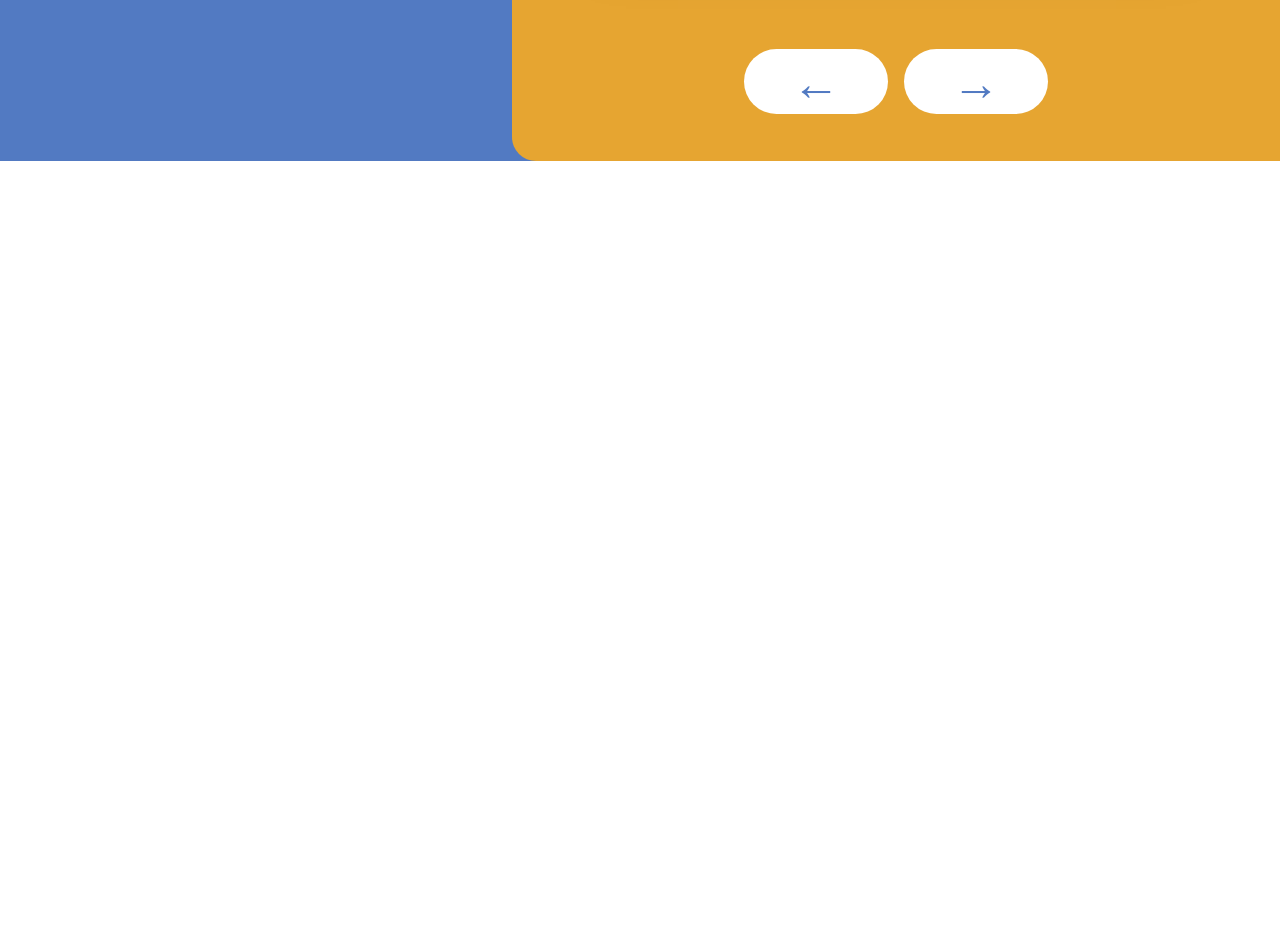
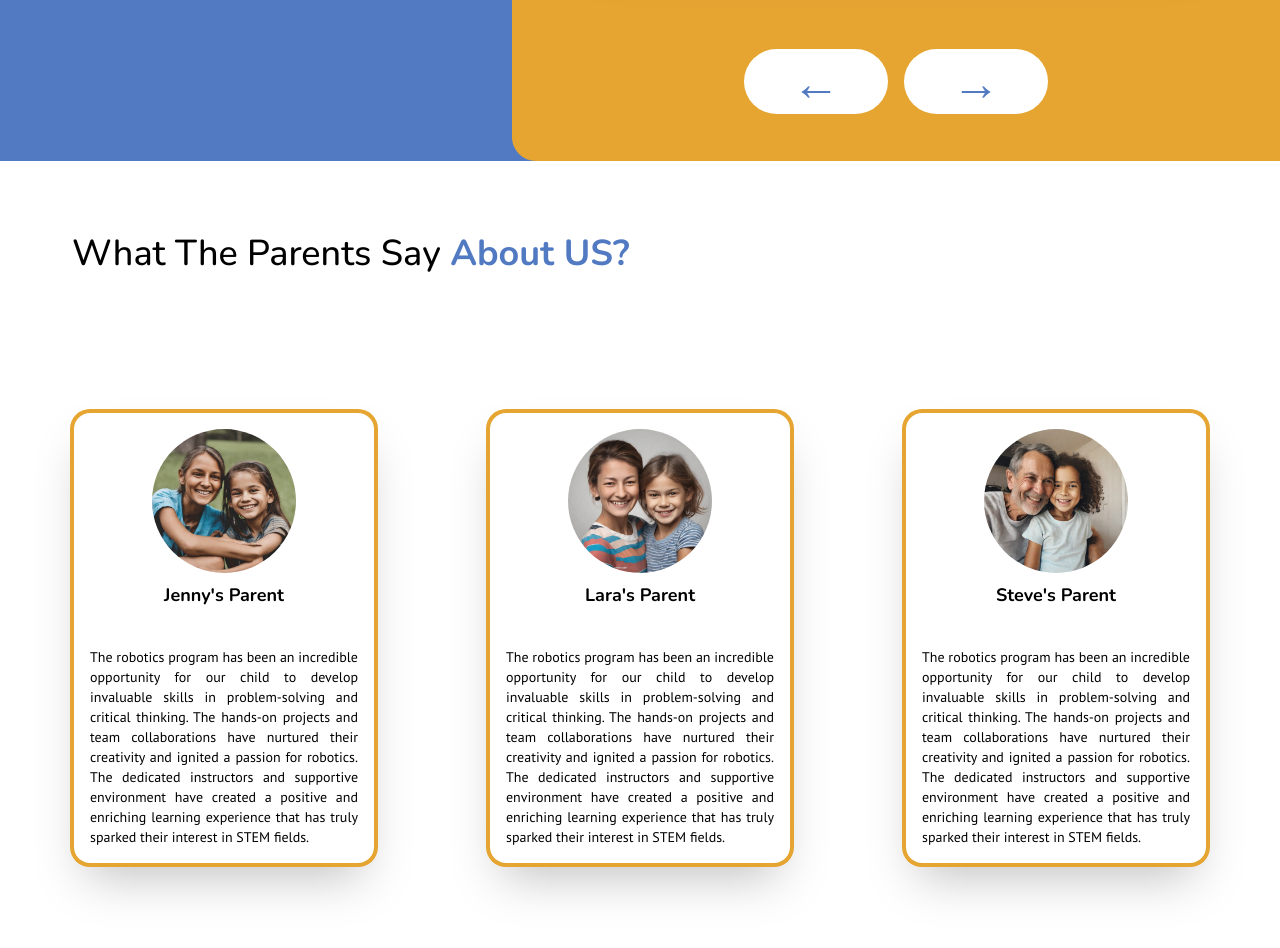
Before and after one commit to mahdi-dbouk/robokids-landing, a website built with Vite: page index.html in a window 1280 px wide. Shown: the part 2147-3095 px from the top of the page. Built offline with nearby package versions, Linux system fonts and the light colour scheme.

Commit message:
[index.html] Implemented UI For Testimonials Section

```diff
--- a/index.html
+++ b/index.html
@@ -238,9 +238,60 @@
         </div>
       </div>
     </div>
-    <div class="h-full w-full flex flex-col bg-white">
+    <div class="p-4 h-full w-full flex flex-col bg-white">
+      <div class="flex-1 flex flex-row items-center">
+        <span class="pl-14 font-Nunito font-medium text-4xl text-black">What The Parents Say <span class="text-background font-black">About US?</span></span>
+      </div>
+      <div class="flex-[4] flex flex-row">
 
+        <div class="flex-1 flex flex-row justify-center items-center">
+          <div class="p-4 h-[450px] w-[300px] flex flex-col rounded-2xl shadow-2xl ring-4 ring-customYellow ">
+            <div class="flex-1 flex flex-row justify-center items-center">
+              <img class="object-cover h-36 w-36 rounded-full" src="/parent-and-child-1.png" alt="">
+            </div>
+            <div class="m-2 flex-1 flex flex-row justify-center">
+              <span class="font-Nunito font-bold text-lg">Jenny's Parent</span>
+            </div>
+            <div class="flex-1 flex flex-row">
+              <span class="font-PT-Sans font-medium text-sm text-justify">
+                The robotics program has been an incredible opportunity for our child to develop invaluable skills in problem-solving and critical thinking. The hands-on projects and team collaborations have nurtured their creativity and ignited a passion for robotics. The dedicated instructors and supportive environment have created a positive and enriching learning experience that has truly sparked their interest in STEM fields.
+              </span>
+            </div>
+          </div>
+        </div>
+        <div class="flex-1 flex flex-row justify-center items-center">
+          <div class="p-4 h-[450px] w-[300px] flex flex-col rounded-2xl shadow-2xl ring-4 ring-customYellow ">
+            <div class="flex-1 flex flex-row justify-center items-center">
+              <img class="object-cover h-36 w-36 rounded-full" src="/parent-and-child-2.png" alt="">
+            </div>
+            <div class="m-2 flex-1 flex flex-row justify-center">
+              <span class="font-Nunito font-bold text-lg">Lara's Parent</span>
+            </div>
+            <div class="flex-1 flex flex-row">
+              <span class="font-PT-Sans font-medium text-sm text-justify">
+                The robotics program has been an incredible opportunity for our child to develop invaluable skills in problem-solving and critical thinking. The hands-on projects and team collaborations have nurtured their creativity and ignited a passion for robotics. The dedicated instructors and supportive environment have created a positive and enriching learning experience that has truly sparked their interest in STEM fields.
+              </span>
+            </div>
+          </div>
+        </div>
+        <div class="flex-1 flex flex-row justify-center items-center">
+          <div class="p-4 h-[450px] w-[300px] flex flex-col rounded-2xl shadow-2xl ring-4 ring-customYellow ">
+            <div class="flex-1 flex flex-row justify-center items-center">
+              <img class="object-cover h-36 w-36 rounded-full" src="/parent-and-child-3.png" alt="">
+            </div>
+            <div class="m-2 flex-1 flex flex-row justify-center">
+              <span class="font-Nunito font-bold text-lg">Steve's Parent</span>
+            </div>
+            <div class="flex-1 flex flex-row">
+              <span class="font-PT-Sans font-medium text-sm text-justify">
+                The robotics program has been an incredible opportunity for our child to develop invaluable skills in problem-solving and critical thinking. The hands-on projects and team collaborations have nurtured their creativity and ignited a passion for robotics. The dedicated instructors and supportive environment have created a positive and enriching learning experience that has truly sparked their interest in STEM fields.
+              </span>
+            </div>
+          </div>
+        </div>
+      </div>
     </div>
+
     <script type="module" src="/src/main.ts"></script>
   </body>
 </html>
```
